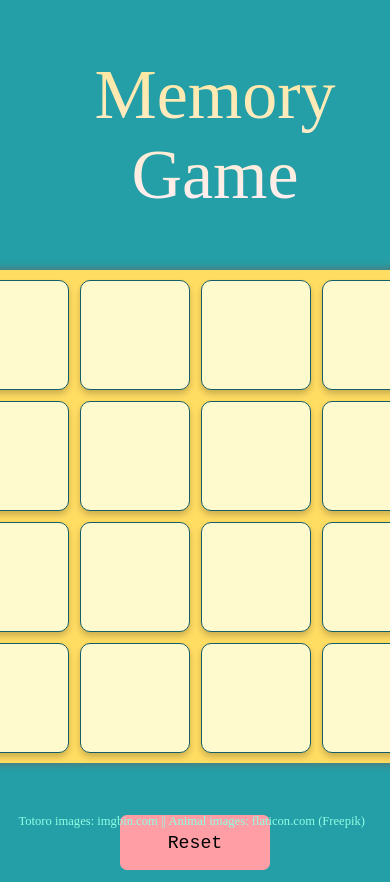
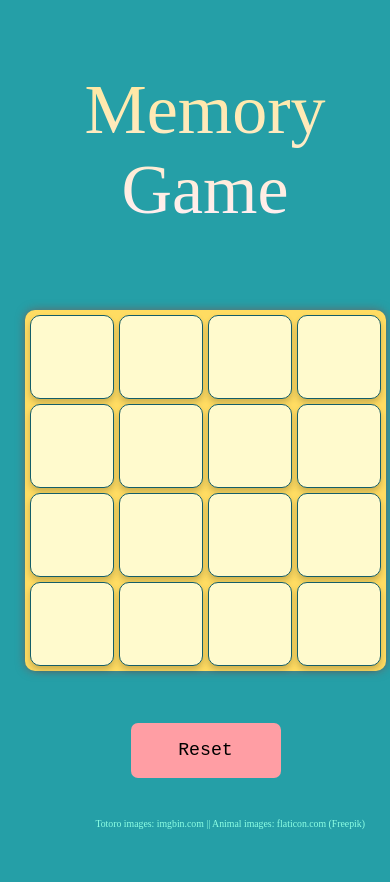
Before and after one commit to cloud-spotter/React_memory_game, a React (Create React App) app: page /game in a window 390 px wide. Shown: the top 882 px of the page. Built offline with nearby package versions, Linux system fonts and the light colour scheme; a web font is replaced by a local one.

Commit message:
Add responsive design for mobile devices for game page (game board/grid). Game over modal has nothing applied yet so looks very strange on mobile.

```diff
--- a/src/index.css
+++ b/src/index.css
@@ -454,6 +454,69 @@ body, html {
     margin-bottom: 15px;
   }
 
+  /* Game page adaptations */
+  .memory-game-board {
+    display: flex;
+    flex-direction: column;
+    height: 100vh;
+    padding: 10px;
+  }
+
+  .logo-container-game {
+    margin-right: 0;
+    padding: 10px;
+  }
+
+  .header-container-game {
+    flex-shrink: 0;
+  }
+
+  .header-game {
+    font-size: 5em;
+    margin-top: 40px;
+    margin-bottom: -10px;
+    margin-right: 20px;
+  }
+
+  .game-container {
+    flex-grow: 1;
+    display: flex;
+    flex-direction: column;
+    justify-content: center;
+    width: 100%;
+    max-width: 90vw;
+    margin: 20px;
+  }
+
+  .game-board {
+    width: 100%;
+    aspect-ratio: 1 / 1;
+    padding: 5px;
+  }
+
+  .grid {
+    display: grid;
+    width: 100%;
+    height: 100%;
+    gap: 5px;
+    grid-template-columns: repeat(var(--grid-columns, 4), 1fr);
+    grid-template-rows: repeat(var(--grid-rows, 4), 1fr);
+  }
+
+  .card-facedown, .card-faceup {
+    width: 100%;
+    height: 100%;
+    display: flex;
+    justify-content: center;
+    align-items: center;
+    font-size: 0.8em;
+  }
+
+  .footer {
+    font-size: 0.7em;
+    padding: 5px 10px;
+  }
+
   /* Font size adjustments */
   body {
     font-size: 14px;
```
